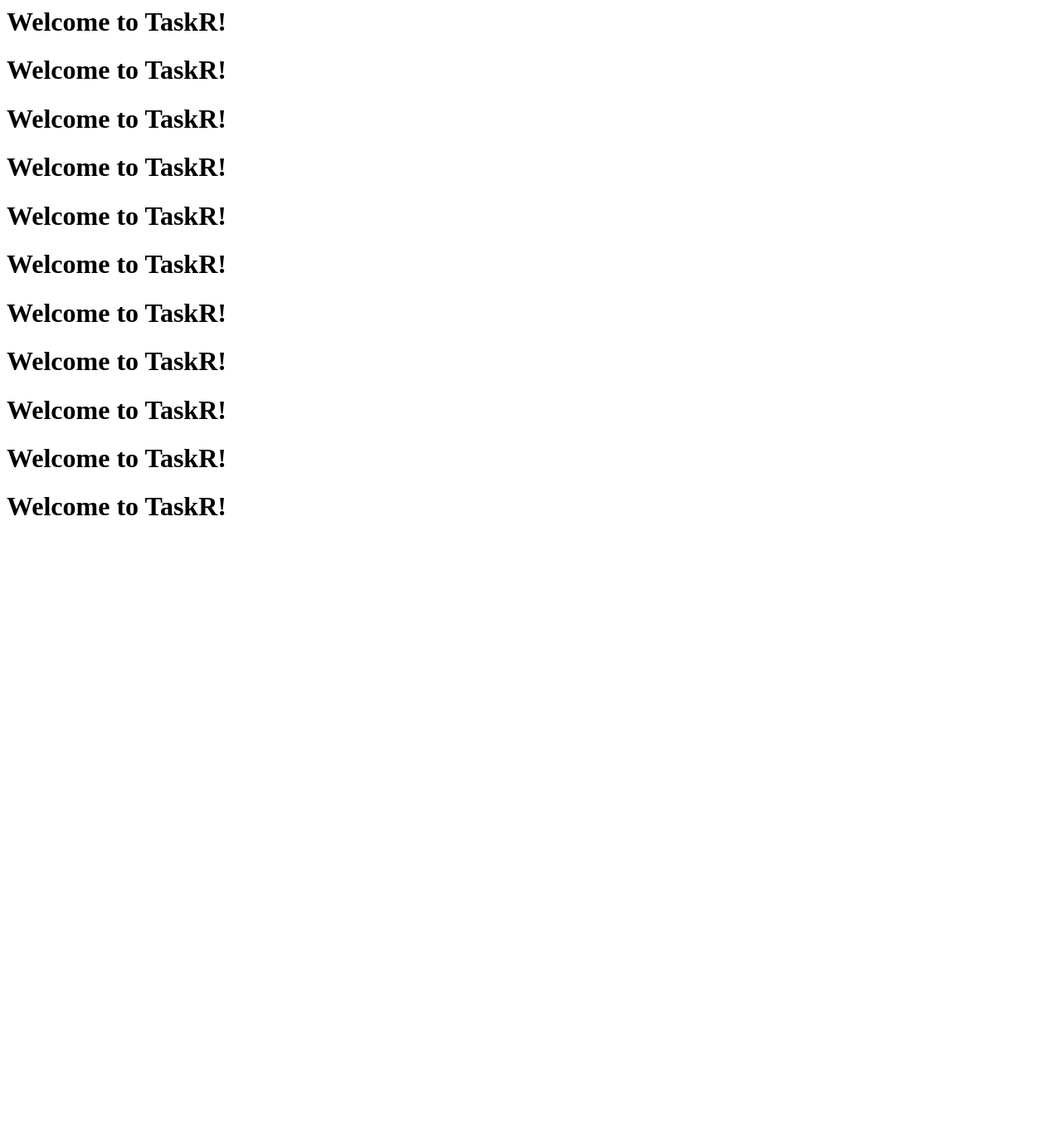
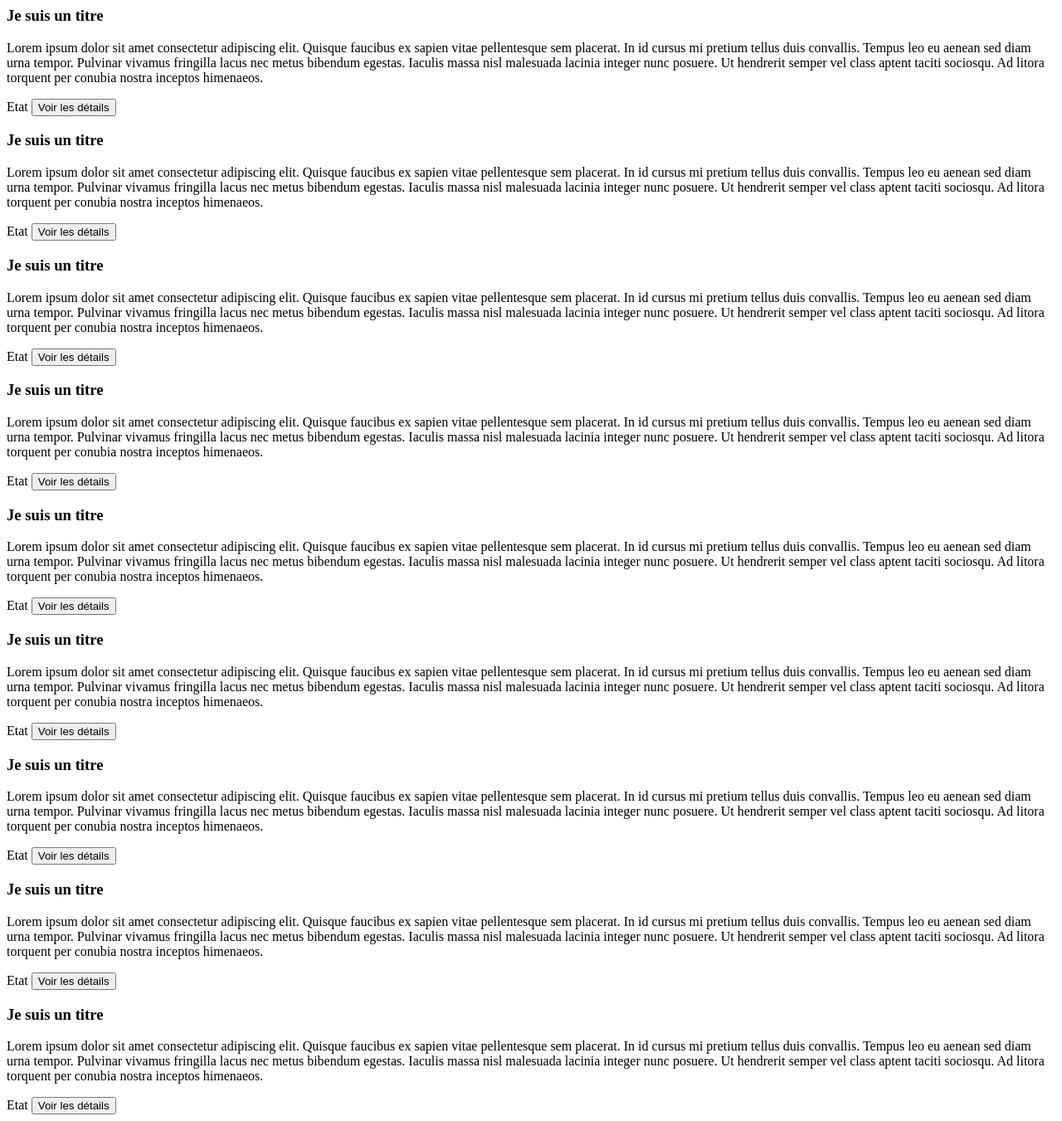
Before and after one commit to KKMYA/taskr, a PHP site: page /app/components/homepage/homepage.component.html in a window 1280 px wide. Shown: the whole page at 83% size. Before the commit the page ends 621 px from the top, so only its background shows below. Run offline with PHP 8.4, Linux system fonts and the light colour scheme.

Commit message:
HOMEPAGE CSS / ANIMATIONS

```diff
--- a/task-manager-front/src/app/app.component.ts
+++ b/task-manager-front/src/app/app.component.ts
@@ -10,6 +10,7 @@ import { AuthService } from './services/auth.service';
   selector: 'app-root',
   standalone: true,
   imports: [RouterOutlet, HeaderComponent, FooterComponent],
+  styleUrls: ['./app.component.scss'],
   providers: [
     {
       provide: HTTP_INTERCEPTORS,
--- a/task-manager-front/src/app/components/homepage/homepage.component.html
+++ b/task-manager-front/src/app/components/homepage/homepage.component.html
@@ -1,11 +1,137 @@
-<h1>Welcome to TaskR!</h1>
-<h1>Welcome to TaskR!</h1>
-<h1>Welcome to TaskR!</h1>
-<h1>Welcome to TaskR!</h1>
-<h1>Welcome to TaskR!</h1>
-<h1>Welcome to TaskR!</h1>
-<h1>Welcome to TaskR!</h1>
-<h1>Welcome to TaskR!</h1>
-<h1>Welcome to TaskR!</h1>
-<h1>Welcome to TaskR!</h1>
-<h1>Welcome to TaskR!</h1>
+<div class="task-thumbnails-container fade-in">
+    <div class="task-thumbnail">
+      <div class="task-thumbnail-header">
+        <h3>Je suis un titre</h3>
+      </div>
+      <div class="task-thumbnail-body">
+        <p>Lorem ipsum dolor sit amet consectetur adipiscing elit. Quisque faucibus ex sapien vitae pellentesque sem placerat.
+            In id cursus mi pretium tellus duis convallis. Tempus leo eu aenean sed diam urna tempor. Pulvinar vivamus fringilla lacus nec metus bibendum egestas.
+            Iaculis massa nisl malesuada lacinia integer nunc posuere. Ut hendrerit semper vel class aptent taciti sociosqu. Ad litora torquent per conubia nostra inceptos himenaeos.
+        </p>
+      </div>
+      <div class="task-thumbnail-footer">
+        <span class="task-status">Etat</span>
+        <button class="view-details-btn">Voir les détails</button>
+      </div>
+    </div>
+    <div class="task-thumbnail">
+        <div class="task-thumbnail-header">
+          <h3>Je suis un titre</h3>
+        </div>
+        <div class="task-thumbnail-body">
+          <p>Lorem ipsum dolor sit amet consectetur adipiscing elit. Quisque faucibus ex sapien vitae pellentesque sem placerat.
+              In id cursus mi pretium tellus duis convallis. Tempus leo eu aenean sed diam urna tempor. Pulvinar vivamus fringilla lacus nec metus bibendum egestas.
+              Iaculis massa nisl malesuada lacinia integer nunc posuere. Ut hendrerit semper vel class aptent taciti sociosqu. Ad litora torquent per conubia nostra inceptos himenaeos.
+          </p>
+        </div>
+        <div class="task-thumbnail-footer">
+          <span class="task-status">Etat</span>
+          <button class="view-details-btn">Voir les détails</button>
+        </div>
+      </div>
+      <div class="task-thumbnail">
+        <div class="task-thumbnail-header">
+          <h3>Je suis un titre</h3>
+        </div>
+        <div class="task-thumbnail-body">
+          <p>Lorem ipsum dolor sit amet consectetur adipiscing elit. Quisque faucibus ex sapien vitae pellentesque sem placerat.
+              In id cursus mi pretium tellus duis convallis. Tempus leo eu aenean sed diam urna tempor. Pulvinar vivamus fringilla lacus nec metus bibendum egestas.
+              Iaculis massa nisl malesuada lacinia integer nunc posuere. Ut hendrerit semper vel class aptent taciti sociosqu. Ad litora torquent per conubia nostra inceptos himenaeos.
+          </p>
+        </div>
+        <div class="task-thumbnail-footer">
+          <span class="task-status">Etat</span>
+          <button class="view-details-btn">Voir les détails</button>
+        </div>
+      </div>
+      <div class="task-thumbnail">
+        <div class="task-thumbnail-header">
+          <h3>Je suis un titre</h3>
+        </div>
+        <div class="task-thumbnail-body">
+          <p>Lorem ipsum dolor sit amet consectetur adipiscing elit. Quisque faucibus ex sapien vitae pellentesque sem placerat.
+              In id cursus mi pretium tellus duis convallis. Tempus leo eu aenean sed diam urna tempor. Pulvinar vivamus fringilla lacus nec metus bibendum egestas.
+              Iaculis massa nisl malesuada lacinia integer nunc posuere. Ut hendrerit semper vel class aptent taciti sociosqu. Ad litora torquent per conubia nostra inceptos himenaeos.
+          </p>
+        </div>
+        <div class="task-thumbnail-footer">
+          <span class="task-status">Etat</span>
+          <button class="view-details-btn">Voir les détails</button>
+        </div>
+      </div>
+      <div class="task-thumbnail">
+        <div class="task-thumbnail-header">
+          <h3>Je suis un titre</h3>
+        </div>
+        <div class="task-thumbnail-body">
+          <p>Lorem ipsum dolor sit amet consectetur adipiscing elit. Quisque faucibus ex sapien vitae pellentesque sem placerat.
+              In id cursus mi pretium tellus duis convallis. Tempus leo eu aenean sed diam urna tempor. Pulvinar vivamus fringilla lacus nec metus bibendum egestas.
+              Iaculis massa nisl malesuada lacinia integer nunc posuere. Ut hendrerit semper vel class aptent taciti sociosqu. Ad litora torquent per conubia nostra inceptos himenaeos.
+          </p>
+        </div>
+        <div class="task-thumbnail-footer">
+          <span class="task-status">Etat</span>
+          <button class="view-details-btn">Voir les détails</button>
+        </div>
+      </div>
+      <div class="task-thumbnail">
+        <div class="task-thumbnail-header">
+          <h3>Je suis un titre</h3>
+        </div>
+        <div class="task-thumbnail-body">
+          <p>Lorem ipsum dolor sit amet consectetur adipiscing elit. Quisque faucibus ex sapien vitae pellentesque sem placerat.
+              In id cursus mi pretium tellus duis convallis. Tempus leo eu aenean sed diam urna tempor. Pulvinar vivamus fringilla lacus nec metus bibendum egestas.
+              Iaculis massa nisl malesuada lacinia integer nunc posuere. Ut hendrerit semper vel class aptent taciti sociosqu. Ad litora torquent per conubia nostra inceptos himenaeos.
+          </p>
+        </div>
+        <div class="task-thumbnail-footer">
+          <span class="task-status">Etat</span>
+          <button class="view-details-btn">Voir les détails</button>
+        </div>
+      </div>
+      <div class="task-thumbnail">
+        <div class="task-thumbnail-header">
+          <h3>Je suis un titre</h3>
+        </div>
+        <div class="task-thumbnail-body">
+          <p>Lorem ipsum dolor sit amet consectetur adipiscing elit. Quisque faucibus ex sapien vitae pellentesque sem placerat.
+              In id cursus mi pretium tellus duis convallis. Tempus leo eu aenean sed diam urna tempor. Pulvinar vivamus fringilla lacus nec metus bibendum egestas.
+              Iaculis massa nisl malesuada lacinia integer nunc posuere. Ut hendrerit semper vel class aptent taciti sociosqu. Ad litora torquent per conubia nostra inceptos himenaeos.
+          </p>
+        </div>
+        <div class="task-thumbnail-footer">
+          <span class="task-status">Etat</span>
+          <button class="view-details-btn">Voir les détails</button>
+        </div>
+      </div>
+      <div class="task-thumbnail">
+        <div class="task-thumbnail-header">
+          <h3>Je suis un titre</h3>
+        </div>
+        <div class="task-thumbnail-body">
+          <p>Lorem ipsum dolor sit amet consectetur adipiscing elit. Quisque faucibus ex sapien vitae pellentesque sem placerat.
+              In id cursus mi pretium tellus duis convallis. Tempus leo eu aenean sed diam urna tempor. Pulvinar vivamus fringilla lacus nec metus bibendum egestas.
+              Iaculis massa nisl malesuada lacinia integer nunc posuere. Ut hendrerit semper vel class aptent taciti sociosqu. Ad litora torquent per conubia nostra inceptos himenaeos.
+          </p>
+        </div>
+        <div class="task-thumbnail-footer">
+          <span class="task-status">Etat</span>
+          <button class="view-details-btn">Voir les détails</button>
+        </div>
+      </div>
+      <div class="task-thumbnail">
+        <div class="task-thumbnail-header">
+          <h3>Je suis un titre</h3>
+        </div>
+        <div class="task-thumbnail-body">
+          <p>Lorem ipsum dolor sit amet consectetur adipiscing elit. Quisque faucibus ex sapien vitae pellentesque sem placerat.
+              In id cursus mi pretium tellus duis convallis. Tempus leo eu aenean sed diam urna tempor. Pulvinar vivamus fringilla lacus nec metus bibendum egestas.
+              Iaculis massa nisl malesuada lacinia integer nunc posuere. Ut hendrerit semper vel class aptent taciti sociosqu. Ad litora torquent per conubia nostra inceptos himenaeos.
+          </p>
+        </div>
+        <div class="task-thumbnail-footer">
+          <span class="task-status">Etat</span>
+          <button class="view-details-btn">Voir les détails</button>
+        </div>
+      </div>
+  </div>
--- a/task-manager-front/src/app/components/login/login.component.html
+++ b/task-manager-front/src/app/components/login/login.component.html
@@ -1,4 +1,4 @@
-<div class="login-container">
+<div class="login-container fade-in">
   <form class="login-form" [formGroup]="loginForm" (ngSubmit)="onSubmit()">
     <h2>Connexion</h2>
 
```
Also changed, not shown: task-manager-front/src/app/components/header/header.component.html (+6 -3 lines), task-manager-front/src/app/components/header/header.component.scss (+1 -6 lines), task-manager-front/src/app/components/homepage/homepage.component.scss (+83 -0 lines), task-manager-front/src/styles.scss (+15 -0 lines), 2 other files.
